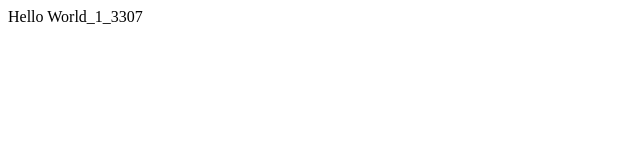
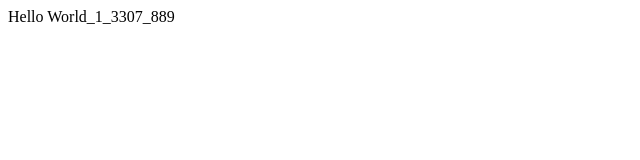
Before and after one commit to sjlook3/tt_walkthrough_git1, a website: page webapp/index.html in a window 1280 px wide. Shown: the full height of the page, 0-640 px from the left. Drawn offline with Linux system fonts and the light colour scheme.

Commit message:
commit_250114_test2

```diff
--- a/webapp/index.html
+++ b/webapp/index.html
@@ -5,6 +5,6 @@
 	<title>UI5 Walkthrough</title>
 </head>
 <body>
-	<div>Hello World_1_3307</div>
+	<div>Hello World_1_3307_889</div>
 </body>
 </html>
```
